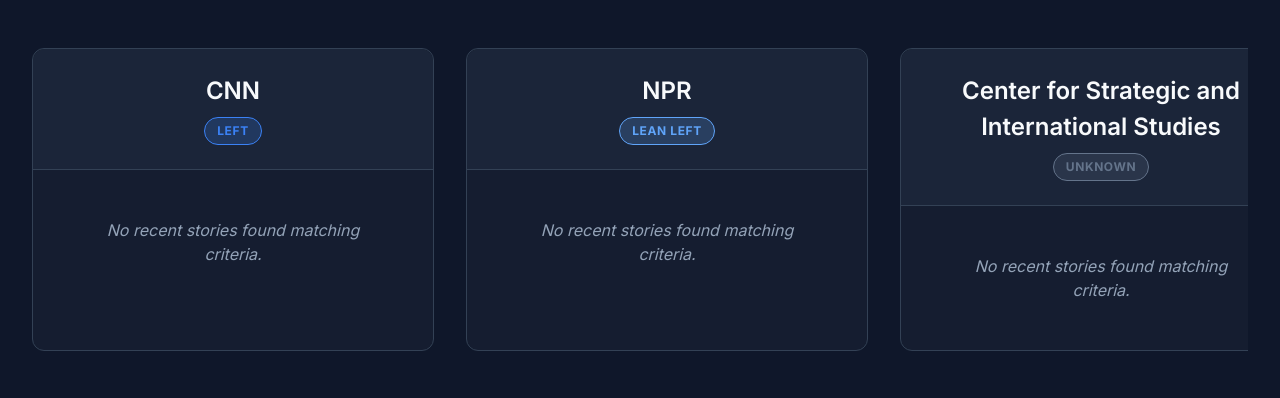
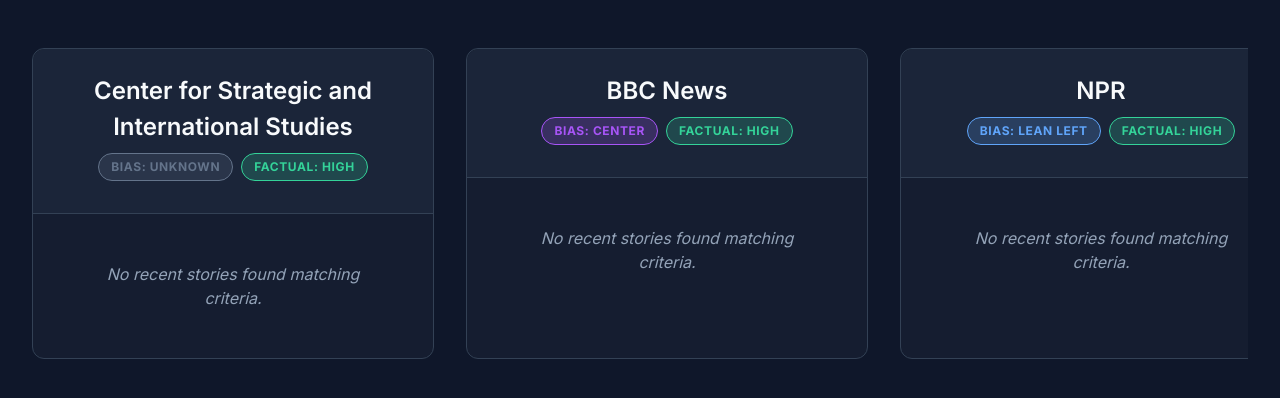
Before and after one commit to denichols297/news-aggregator, a Flask app: template templates/index.html in a window 1280 px wide. Shown: the part 133-531 px from the top of the page. Run offline with Flask 3, Linux system fonts and the light colour scheme; the template is opened without the code that fills it, so the values that code supplies are empty.

Commit message:
Add MBFC factual reporting indicators

```diff
--- a/ai_client.py
+++ b/ai_client.py
@@ -24,8 +24,32 @@ ALLSIDES_RATINGS = {
     "Politico": "Lean Left"
 }
 
+MBFC_FACTUAL_REPORTING = {
+    "New York Times": "High",
+    "Fox News": "Mixed",
+    "CNN": "Mostly Factual",
+    "NPR": "High",
+    "Wall Street Journal": "High",
+    "BBC News": "High",
+    "Associated Press": "Very High",
+    "Reuters": "Very High",
+    "HuffPost": "Mostly Factual",
+    "Washington Post": "Mostly Factual",
+    "New York Post": "Mixed",
+    "Bloomberg": "High",
+    "Axios": "High",
+    "Politico": "High",
+    "Center for Strategic and International Studies": "High"
+}
+
 def get_bias_rating(source_name):
     for known_source, rating in ALLSIDES_RATINGS.items():
+        if known_source.lower() in source_name.lower():
+            return rating
+    return "Unknown"
+
+def get_factual_reporting(source_name):
+    for known_source, rating in MBFC_FACTUAL_REPORTING.items():
         if known_source.lower() in source_name.lower():
             return rating
     return "Unknown"
--- a/scrapers.py
+++ b/scrapers.py
@@ -2,7 +2,7 @@ import os
 import urllib.parse
 import feedparser
 from bs4 import BeautifulSoup
-from ai_client import get_bias_rating
+from ai_client import get_bias_rating, get_factual_reporting
 
 def load_sources(filepath):
     if not os.path.exists(filepath):
@@ -61,9 +61,11 @@ def get_news_for_sources(sources):
         rss_url = get_google_news_rss(source)
         stories = fetch_rss_stories(rss_url, limit=5)
         rating = get_bias_rating(source)
+        factual = get_factual_reporting(source)
 
         news_data[source] = {
             "rating": rating,
+            "factual_rating": factual,
             "stories": stories
         }
 
--- a/sources.txt
+++ b/sources.txt
@@ -1,7 +1,6 @@
-CNN
-NPR
 Center for Strategic and International Studies
 BBC News
+NPR
 Associated Press
 Reuters
 Fox News
--- a/templates/columns.html
+++ b/templates/columns.html
@@ -2,9 +2,15 @@
 <section class="source-column">
     <div class="source-header">
         <h2 class="source-title">{{ source_name }}</h2>
-        {% set bias = source_data.get('rating', 'Unknown') %}
-        {% set bias_class = bias | replace(' ', '-') %}
-        <span class="bias-badge bias-{{ bias_class }}">{{ bias }}</span>
+        <div class="badges-container">
+            {% set bias = source_data.get('rating', 'Unknown') %}
+            {% set bias_class = bias | replace(' ', '-') %}
+            <span class="bias-badge bias-{{ bias_class }}">Bias: {{ bias }}</span>
+
+            {% set factual = source_data.get('factual_rating', 'Unknown') %}
+            {% set factual_class = factual | replace(' ', '-') %}
+            <span class="bias-badge factual-{{ factual_class }}">Factual: {{ factual }}</span>
+        </div>
     </div>
 
     <div class="stories-list">
--- a/templates/index.html
+++ b/templates/index.html
@@ -181,6 +181,56 @@
             border: 1px solid var(--bias-unknown);
         }
 
+        .badges-container {
+            display: flex;
+            gap: 0.5rem;
+            justify-content: center;
+            flex-wrap: wrap;
+            margin-bottom: 0.5rem;
+        }
+
+        .factual-Very-High {
+            background-color: rgba(16, 185, 129, 0.2);
+            color: #10b981;
+            border: 1px solid #10b981;
+        }
+
+        .factual-High {
+            background-color: rgba(52, 211, 153, 0.2);
+            color: #34d399;
+            border: 1px solid #34d399;
+        }
+
+        .factual-Mostly-Factual {
+            background-color: rgba(250, 204, 21, 0.2);
+            color: #facc15;
+            border: 1px solid #facc15;
+        }
+
+        .factual-Mixed {
+            background-color: rgba(251, 146, 60, 0.2);
+            color: #fb923c;
+            border: 1px solid #fb923c;
+        }
+
+        .factual-Low {
+            background-color: rgba(248, 113, 113, 0.2);
+            color: #f87171;
+            border: 1px solid #f87171;
+        }
+
+        .factual-Very-Low {
+            background-color: rgba(239, 68, 68, 0.2);
+            color: #ef4444;
+            border: 1px solid #ef4444;
+        }
+
+        .factual-Unknown {
+            background-color: rgba(100, 116, 139, 0.2);
+            color: #64748b;
+            border: 1px solid #64748b;
+        }
+
         .stories-list {
             padding: 1rem;
             display: flex;
```
Also changed, not shown: test_env.py (added, +21 -0 lines), 2 other files.
